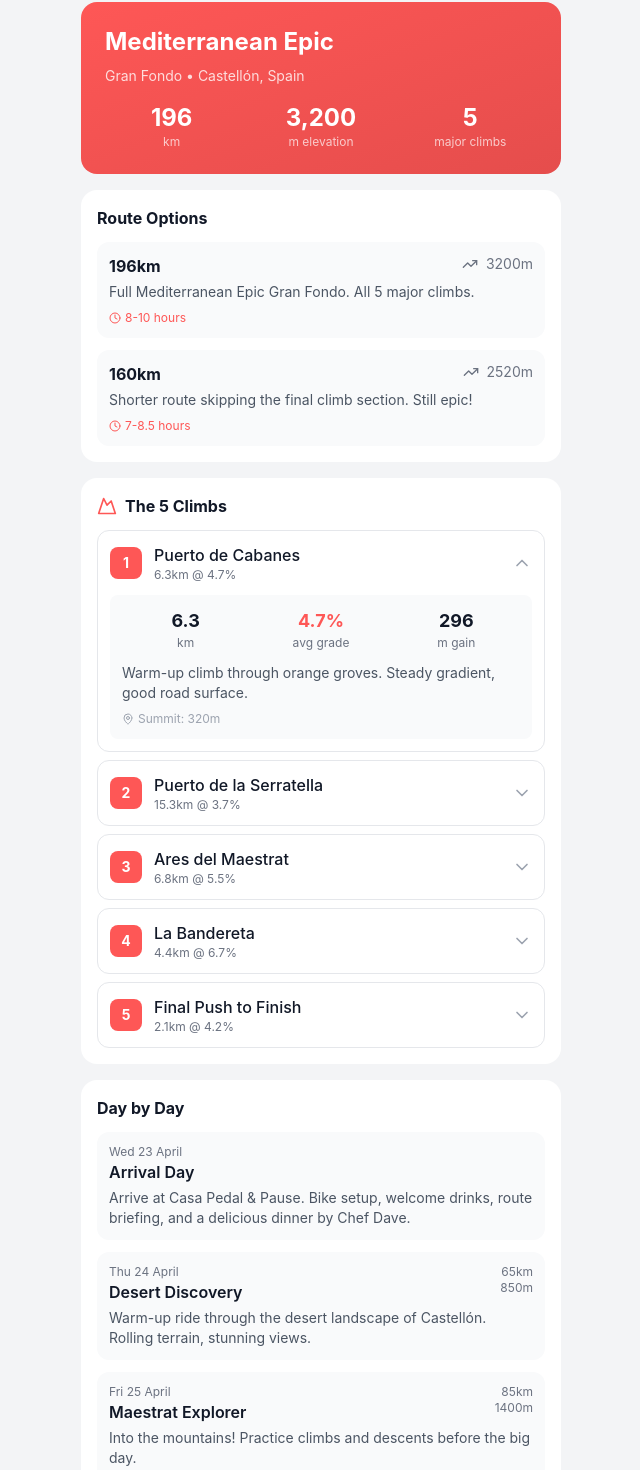
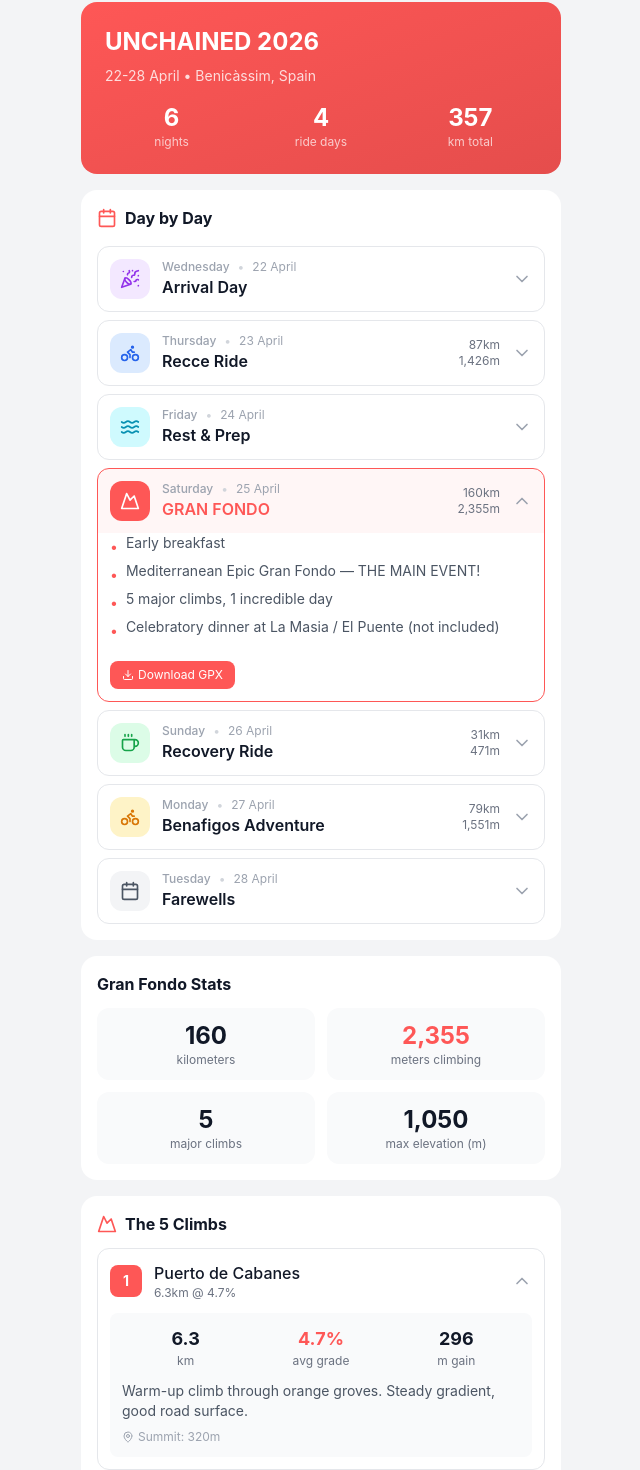
Before and after one commit to palomaint/unchained-v2, a Next.js app: page /course in a window 1280 px wide. Shown: the part 71-1541 px from the top of the page, without its empty margins (319-959 px from the left). Built offline with nearby package versions, Linux system fonts and the light colour scheme.

Commit message:
Update page.tsx

```diff
--- a/src/app/course/page.tsx
+++ b/src/app/course/page.tsx
@@ -2,8 +2,17 @@
 
 import { useRouter } from 'next/navigation'
 import { LOGO_URL } from '@/lib/brand'
-import { ChevronLeft, Mountain, MapPin, TrendingUp, Clock, ChevronDown, ChevronUp } from 'lucide-react'
+import { ChevronLeft, Mountain, MapPin, TrendingUp, Clock, ChevronDown, ChevronUp, Download, Utensils, Bike, Coffee, PartyPopper, Waves, Calendar } from 'lucide-react'
 import { useState } from 'react'
+
+const gpxLinks = {
+  thursdayFull: 'https://drive.google.com/file/d/14KSHVDGy_sFjrGipPHIptxA_fnn2qzAt/view?usp=sharing',
+  thursdayShort: 'https://drive.google.com/file/d/1TqIxFG5-P9Ca_22Pz1w3WjLhmlbeC7rH/view?usp=sharing',
+  granFondo: 'https://drive.google.com/file/d/12NWffGn9dX2Irwm3cv93__z5PB3kaHut/view?usp=sharing',
+  sunday: 'https://drive.google.com/file/d/1wNPNQ1P2urutg0OfHNL66SLpTsp-cQfH/view?usp=sharing',
+  mondayFull: 'https://drive.google.com/file/d/1RH-MrQagFh34QPX8qmgv-W9jl8jZ3R_T/view?usp=sharing',
+  mondayShort: 'https://drive.google.com/file/d/1lV0iEvfqF4ZGtSktDDLahrGdfniNZZqt/view?usp=sharing',
+}
 
 const climbs = [
   { name: 'Puerto de Cabanes', km: 6.3, gradient: 4.7, elevation: 296, description: 'Warm-up climb through orange groves. Steady gradient, good road surface.', summit: 320 },
@@ -13,22 +22,138 @@ const climbs = [
   { name: 'Final Push to Finish', km: 2.1, gradient: 4.2, elevation: 88, description: 'Last effort before the descent home. You have got this!', summit: 520 },
 ]
 
-const routeOptions = [
-  { distance: '196km', elevation: 3200, time: '8-10 hours', description: 'Full Mediterranean Epic Gran Fondo. All 5 major climbs.' },
-  { distance: '160km', elevation: 2520, time: '7-8.5 hours', description: 'Shorter route skipping the final climb section. Still epic!' },
-]
-
 const dayByDay = [
-  { day: 0, date: 'Wed 23 April', title: 'Arrival Day', description: 'Arrive at Casa Pedal & Pause. Bike setup, welcome drinks, route briefing, and a delicious dinner by Chef Dave.' },
-  { day: 1, date: 'Thu 24 April', title: 'Desert Discovery', distance: 65, elevation: 850, description: 'Warm-up ride through the desert landscape of Castellón. Rolling terrain, stunning views.' },
-  { day: 2, date: 'Fri 25 April', title: 'Maestrat Explorer', distance: 85, elevation: 1400, description: 'Into the mountains! Practice climbs and descents before the big day.' },
-  { day: 3, date: 'Sat 26 April', title: 'GRAN FONDO', distance: 196, elevation: 3200, description: 'The main event. Mediterranean Epic Gran Fondo. 5 climbs. One incredible day.' },
-  { day: 4, date: 'Sun 27 April', title: 'Recovery & Departure', distance: 30, elevation: 200, description: 'Optional easy spin along the coast. Farewell brunch. Departure.' },
+  {
+    day: 'Wednesday',
+    date: '22 April',
+    title: 'Arrival Day',
+    icon: PartyPopper,
+    color: 'bg-purple-100 text-purple-600',
+    highlight: false,
+    distance: null,
+    elevation: null,
+    activities: [
+      'Arrive at Casa Pedal & Pause',
+      'Bike setup and adjustments',
+      'Optional short spin to test the bike',
+      'Welcome drinks',
+      'Dinner at Casa Pedal & Pause',
+    ],
+    gpx: null,
+  },
+  {
+    day: 'Thursday',
+    date: '23 April',
+    title: 'Recce Ride',
+    icon: Bike,
+    color: 'bg-blue-100 text-blue-600',
+    highlight: false,
+    distance: 87,
+    elevation: 1426,
+    shortOption: { distance: 55, elevation: 970 },
+    activities: [
+      'Breakfast at Casa Pedal & Pause',
+      'Recce ride — preview the climbs and terrain',
+      'Shorter route available (55km / 970m)',
+      'Dinner at Casa Pedal & Pause',
+    ],
+    gpx: { full: gpxLinks.thursdayFull, short: gpxLinks.thursdayShort },
+  },
+  {
+    day: 'Friday',
+    date: '24 April',
+    title: 'Rest & Prep',
+    icon: Waves,
+    color: 'bg-cyan-100 text-cyan-600',
+    highlight: false,
+    distance: null,
+    elevation: null,
+    activities: [
+      'Breakfast at Casa Pedal & Pause',
+      'Pool and chill morning',
+      'Optional physio / sports massage (€60 per session — book 10 days ahead)',
+      'Activities in Oropesa (paddleboarding, explore)',
+      'Pick up your bib number',
+      'Dinner at Casa Pedal & Pause',
+    ],
+    gpx: null,
+  },
+  {
+    day: 'Saturday',
+    date: '25 April',
+    title: 'GRAN FONDO',
+    icon: Mountain,
+    color: 'bg-brand-coral text-white',
+    highlight: true,
+    distance: 160,
+    elevation: 2355,
+    activities: [
+      'Early breakfast',
+      'Mediterranean Epic Gran Fondo — THE MAIN EVENT!',
+      '5 major climbs, 1 incredible day',
+      'Celebratory dinner at La Masia / El Puente (not included)',
+    ],
+    gpx: { full: gpxLinks.granFondo },
+  },
+  {
+    day: 'Sunday',
+    date: '26 April',
+    title: 'Recovery Ride',
+    icon: Coffee,
+    color: 'bg-green-100 text-green-600',
+    highlight: false,
+    distance: 31,
+    elevation: 471,
+    activities: [
+      'Breakfast at Casa Pedal & Pause',
+      'Recovery ride to Desierto de las Palmas',
+      'Cheese board at Bruno\'s (not included)',
+      'Chill time — pool, explore Benicàssim',
+      'Dinner at Casa Pedal & Pause',
+    ],
+    gpx: { full: gpxLinks.sunday },
+  },
+  {
+    day: 'Monday',
+    date: '27 April',
+    title: 'Benafigos Adventure',
+    icon: Bike,
+    color: 'bg-amber-100 text-amber-600',
+    highlight: false,
+    distance: 79,
+    elevation: 1551,
+    shortOption: { distance: 62, elevation: 1141 },
+    activities: [
+      'Breakfast at Casa Pedal & Pause',
+      'Ride to Benafigos via Cabanes',
+      'Lunch stop in Atzeneta (not included)',
+      'Shorter route available (62km / 1,141m)',
+      'Dinner at Casa Pedal & Pause',
+    ],
+    gpx: { full: gpxLinks.mondayFull, short: gpxLinks.mondayShort },
+  },
+  {
+    day: 'Tuesday',
+    date: '28 April',
+    title: 'Farewells',
+    icon: Calendar,
+    color: 'bg-gray-100 text-gray-600',
+    highlight: false,
+    distance: null,
+    elevation: null,
+    activities: [
+      'Breakfast at Casa Pedal & Pause',
+      'Pack and departure',
+      'Until next time! 👋',
+    ],
+    gpx: null,
+  },
 ]
 
 export default function CoursePage() {
   const router = useRouter()
   const [expandedClimb, setExpandedClimb] = useState<number | null>(0)
+  const [expandedDay, setExpandedDay] = useState<number | null>(3) // Saturday expanded by default
 
   return (
     <div className="min-h-screen bg-gray-100">
@@ -43,33 +168,106 @@ export default function CoursePage() {
       <main className="max-w-lg mx-auto p-4 space-y-4">
         {/* Hero */}
         <div className="bg-gradient-to-br from-brand-coral to-brand-coral-dark rounded-2xl p-6 text-white">
-          <h1 className="text-2xl font-bold mb-2">Mediterranean Epic</h1>
-          <p className="text-white/80 text-sm mb-4">Gran Fondo • Castellón, Spain</p>
+          <h1 className="text-2xl font-bold mb-2">UNCHAINED 2026</h1>
+          <p className="text-white/80 text-sm mb-4">22-28 April • Benicàssim, Spain</p>
           <div className="grid grid-cols-3 gap-4 text-center">
-            <div><p className="text-2xl font-bold">196</p><p className="text-xs text-white/70">km</p></div>
-            <div><p className="text-2xl font-bold">3,200</p><p className="text-xs text-white/70">m elevation</p></div>
-            <div><p className="text-2xl font-bold">5</p><p className="text-xs text-white/70">major climbs</p></div>
+            <div><p className="text-2xl font-bold">6</p><p className="text-xs text-white/70">nights</p></div>
+            <div><p className="text-2xl font-bold">4</p><p className="text-xs text-white/70">ride days</p></div>
+            <div><p className="text-2xl font-bold">357</p><p className="text-xs text-white/70">km total</p></div>
           </div>
         </div>
 
-        {/* Route Options */}
+        {/* Day by Day */}
         <div className="bg-white rounded-2xl p-4">
-          <h2 className="font-bold text-gray-900 mb-3">Route Options</h2>
-          <div className="space-y-3">
-            {routeOptions.map((route) => (
-              <div key={route.distance} className="bg-gray-50 rounded-xl p-3">
-                <div className="flex justify-between items-start mb-1">
-                  <span className="font-bold text-gray-900">{route.distance}</span>
-                  <div className="flex items-center gap-2 text-sm text-gray-500">
-                    <TrendingUp className="w-4 h-4" />{route.elevation}m
-                  </div>
+          <h2 className="font-bold text-gray-900 mb-4 flex items-center gap-2">
+            <Calendar className="w-5 h-5 text-brand-coral" />
+            Day by Day
+          </h2>
+          <div className="space-y-2">
+            {dayByDay.map((day, i) => {
+              const Icon = day.icon
+              const isExpanded = expandedDay === i
+              return (
+                <div key={i} className={`rounded-xl overflow-hidden border ${day.highlight ? 'border-brand-coral' : 'border-gray-200'}`}>
+                  <button onClick={() => setExpandedDay(isExpanded ? null : i)} className={`w-full p-3 flex items-center gap-3 text-left ${day.highlight ? 'bg-brand-coral/5' : ''}`}>
+                    <div className={`w-10 h-10 rounded-xl flex items-center justify-center ${day.color}`}>
+                      <Icon className="w-5 h-5" />
+                    </div>
+                    <div className="flex-1">
+                      <div className="flex items-center gap-2">
+                        <span className="text-xs font-medium text-gray-400">{day.day}</span>
+                        <span className="text-xs text-gray-300">•</span>
+                        <span className="text-xs text-gray-400">{day.date}</span>
+                      </div>
+                      <p className={`font-semibold ${day.highlight ? 'text-brand-coral' : 'text-gray-900'}`}>{day.title}</p>
+                    </div>
+                    {day.distance && (
+                      <div className="text-right text-xs text-gray-500">
+                        <p>{day.distance}km</p>
+                        <p>{day.elevation?.toLocaleString()}m</p>
+                      </div>
+                    )}
+                    {isExpanded ? <ChevronUp className="w-5 h-5 text-gray-400" /> : <ChevronDown className="w-5 h-5 text-gray-400" />}
+                  </button>
+                  {isExpanded && (
+                    <div className="px-3 pb-3 space-y-3">
+                      {day.shortOption && (
+                        <div className="bg-blue-50 rounded-lg p-2 text-xs text-blue-700">
+                          <strong>Short option:</strong> {day.shortOption.distance}km / {day.shortOption.elevation.toLocaleString()}m
+                        </div>
+                      )}
+                      <ul className="space-y-1">
+                        {day.activities.map((activity, j) => (
+                          <li key={j} className="text-sm text-gray-600 flex items-start gap-2">
+                            <span className="text-brand-coral mt-1">•</span>
+                            {activity}
+                          </li>
+                        ))}
+                      </ul>
+                      {day.gpx && (
+                        <div className="flex flex-wrap gap-2 pt-2">
+                          {day.gpx.full && (
+                            <a href={day.gpx.full} target="_blank" rel="noopener noreferrer" className="inline-flex items-center gap-1 text-xs bg-brand-coral text-white px-3 py-1.5 rounded-lg hover:bg-brand-coral-dark transition">
+                              <Download className="w-3 h-3" />
+                              Download GPX
+                            </a>
+                          )}
+                          {day.gpx.short && (
+                            <a href={day.gpx.short} target="_blank" rel="noopener noreferrer" className="inline-flex items-center gap-1 text-xs bg-gray-200 text-gray-700 px-3 py-1.5 rounded-lg hover:bg-gray-300 transition">
+                              <Download className="w-3 h-3" />
+                              Short Route GPX
+                            </a>
+                          )}
+                        </div>
+                      )}
+                    </div>
+                  )}
                 </div>
-                <p className="text-sm text-gray-600">{route.description}</p>
-                <div className="flex items-center gap-1 text-xs text-brand-coral mt-2">
-                  <Clock className="w-3 h-3" />{route.time}
-                </div>
-              </div>
-            ))}
+              )
+            })}
+          </div>
+        </div>
+
+        {/* Gran Fondo Stats */}
+        <div className="bg-white rounded-2xl p-4">
+          <h2 className="font-bold text-gray-900 mb-3">Gran Fondo Stats</h2>
+          <div className="grid grid-cols-2 gap-3">
+            <div className="bg-gray-50 rounded-xl p-3 text-center">
+              <p className="text-2xl font-bold text-gray-900">160</p>
+              <p className="text-xs text-gray-500">kilometers</p>
+            </div>
+            <div className="bg-gray-50 rounded-xl p-3 text-center">
+              <p className="text-2xl font-bold text-brand-coral">2,355</p>
+              <p className="text-xs text-gray-500">meters climbing</p>
+            </div>
+            <div className="bg-gray-50 rounded-xl p-3 text-center">
+              <p className="text-2xl font-bold text-gray-900">5</p>
+              <p className="text-xs text-gray-500">major climbs</p>
+            </div>
+            <div className="bg-gray-50 rounded-xl p-3 text-center">
+              <p className="text-2xl font-bold text-gray-900">1,050</p>
+              <p className="text-xs text-gray-500">max elevation (m)</p>
+            </div>
           </div>
         </div>
 
@@ -110,28 +308,18 @@ export default function CoursePage() {
           </div>
         </div>
 
-        {/* Day by Day */}
-        <div className="bg-white rounded-2xl p-4">
-          <h2 className="font-bold text-gray-900 mb-3">Day by Day</h2>
-          <div className="space-y-3">
-            {dayByDay.map((day) => (
-              <div key={day.day} className={`rounded-xl p-3 ${day.day === 3 ? 'bg-brand-coral/10 border border-brand-coral/30' : 'bg-gray-50'}`}>
-                <div className="flex justify-between items-start mb-1">
-                  <div>
-                    <p className="text-xs text-gray-500">{day.date}</p>
-                    <p className={`font-semibold ${day.day === 3 ? 'text-brand-coral' : 'text-gray-900'}`}>{day.title}</p>
-                  </div>
-                  {day.distance && (
-                    <div className="text-right text-xs text-gray-500">
-                      <p>{day.distance}km</p>
-                      <p>{day.elevation}m</p>
-                    </div>
-                  )}
-                </div>
-                <p className="text-sm text-gray-600">{day.description}</p>
-              </div>
-            ))}
-          </div>
+        {/* Important Notes */}
+        <div className="bg-amber-50 rounded-2xl p-4">
+          <h3 className="font-semibold text-amber-800 mb-2 flex items-center gap-2">
+            <Utensils className="w-4 h-4" />
+            Notes
+          </h3>
+          <ul className="text-sm text-amber-700 space-y-1">
+            <li>• All breakfasts and most dinners included</li>
+            <li>• Saturday celebratory dinner not included</li>
+            <li>• Lunch stops on rides not included</li>
+            <li>• Physio/massage: €60/session — book 10 days ahead</li>
+          </ul>
         </div>
 
         {/* Back Button */}
```
